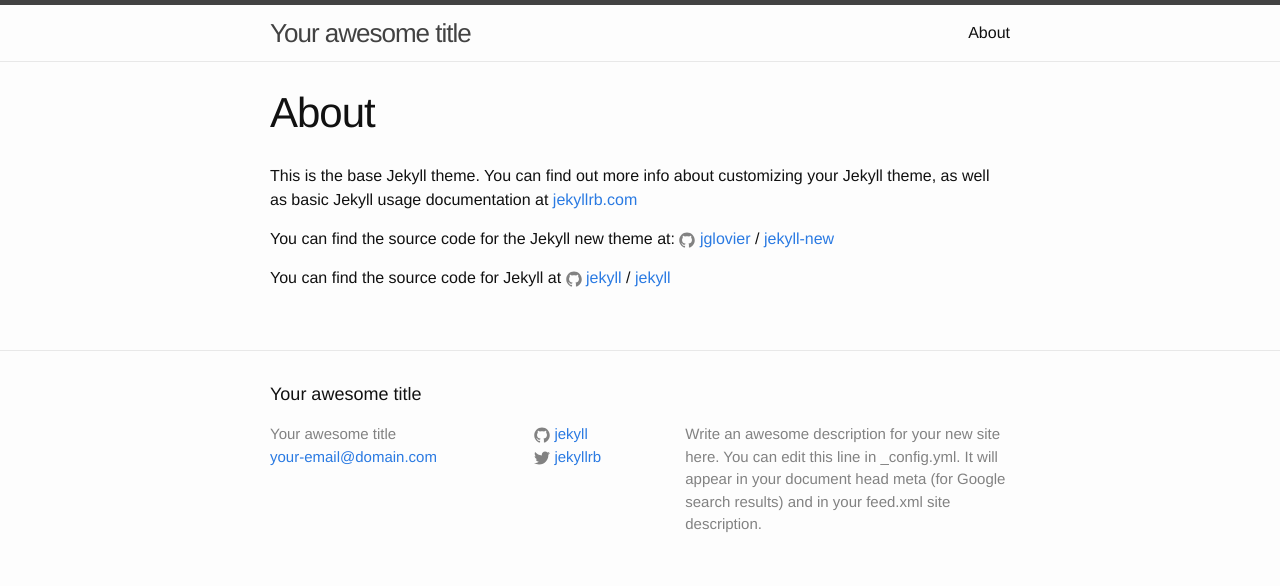
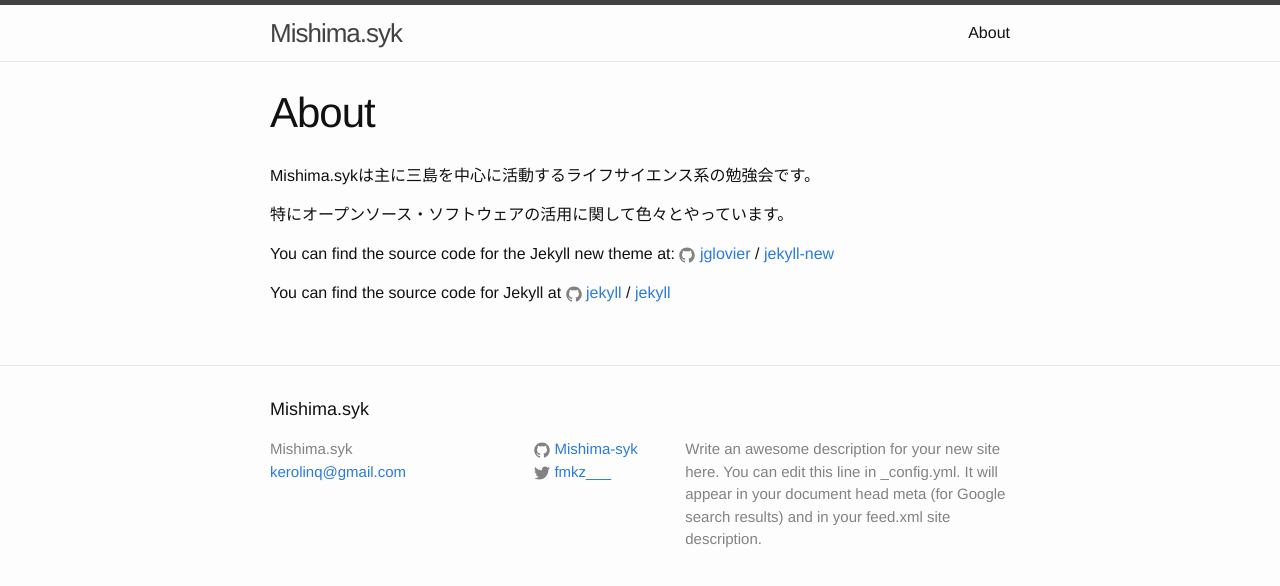
Before and after one commit to Mishima-syk/Mishima-syk.github.io, a Jekyll site: the page built from about.md, in a window 1280 px wide. Shown: the top 586 px of the page. Built offline with Jekyll 4.4.1, drawn with Linux system fonts in a browser that asks for light colours.

Commit message:
second commit

```diff
--- a/_config.yml
+++ b/_config.yml
@@ -6,16 +6,16 @@
 # 'jekyll serve'. If you change this file, please restart the server process.
 
 # Site settings
-title: Your awesome title
-email: your-email@domain.com
+title: Mishima.syk
+email: kerolinq@gmail.com
 description: > # this means to ignore newlines until "baseurl:"
   Write an awesome description for your new site here. You can edit this
   line in _config.yml. It will appear in your document head meta (for
   Google search results) and in your feed.xml site description.
 baseurl: "" # the subpath of your site, e.g. /blog
-url: "http://yourdomain.com" # the base hostname & protocol for your site
-twitter_username: jekyllrb
-github_username:  jekyll
+url: http://mishima-syk.github.io
+twitter_username: fmkz___
+github_username:  Mishima-syk
 
 # Build settings
 markdown: kramdown
--- a/about.md
+++ b/about.md
@@ -4,7 +4,9 @@ title: About
 permalink: /about/
 ---
 
-This is the base Jekyll theme. You can find out more info about customizing your Jekyll theme, as well as basic Jekyll usage documentation at [jekyllrb.com](http://jekyllrb.com/)
+Mishima.sykは主に三島を中心に活動するライフサイエンス系の勉強会です。
+
+特にオープンソース・ソフトウェアの活用に関して色々とやっています。
 
 You can find the source code for the Jekyll new theme at:
 {% include icon-github.html username="jglovier" %} /
```
